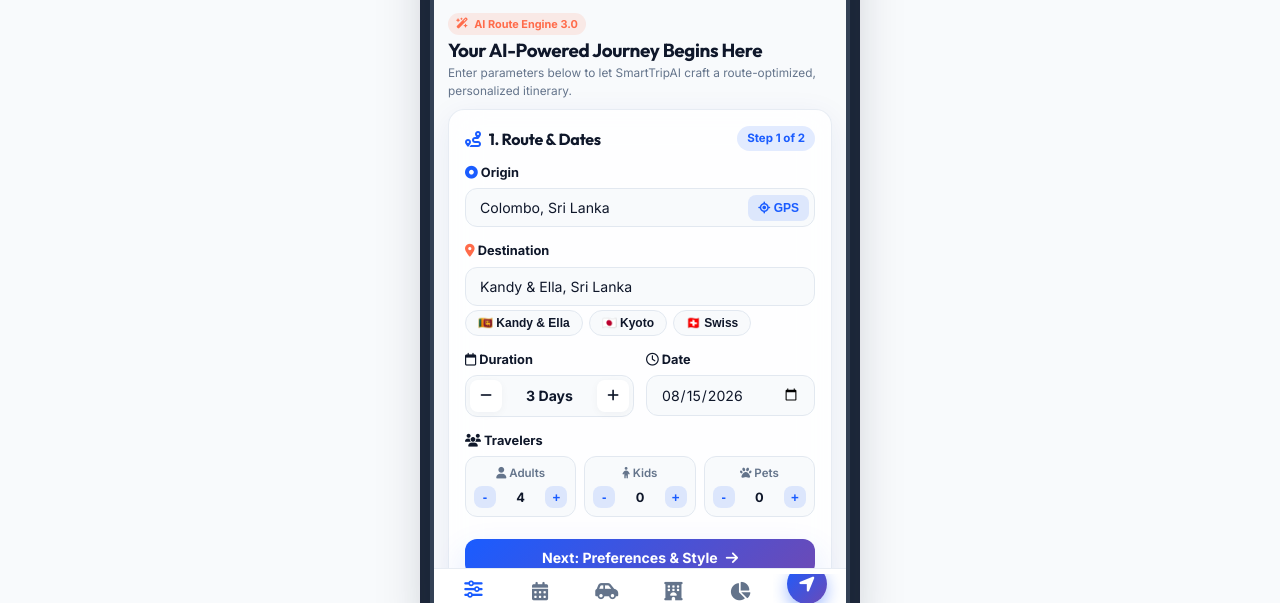
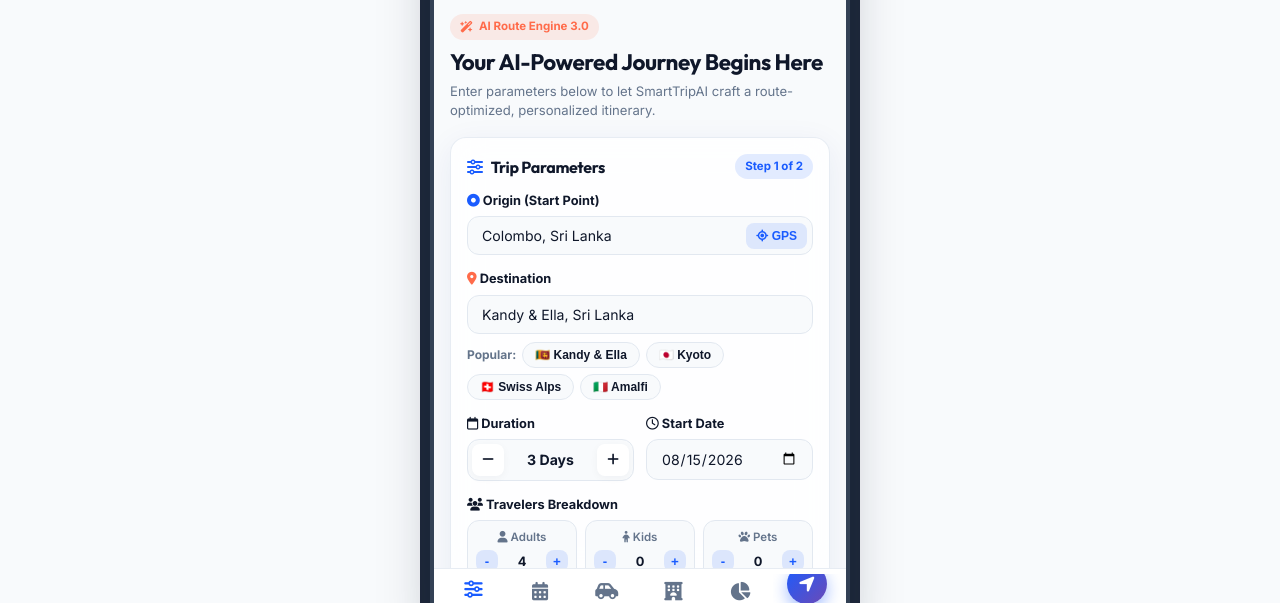
Before and after one commit to ShelumHansana/SmartTripAI, a website: page index.html in a window 1280 px wide. Shown: the part 197-800 px from the top of the page. Drawn offline with nearby package versions, Linux system fonts and the light colour scheme.

Commit message:
refactor: simplify trip setup into a single-page form and update scrollable viewport behavior

```diff
--- a/app.js
+++ b/app.js
@@ -413,20 +413,6 @@ function setupEventListeners() {
   window.toggleVibeTag = function(pill) {
     pill.classList.toggle('active');
   };
-}
-
-// Setup Step Switcher (Step 1 & Step 2)
-function goToSetupStep(stepNum) {
-  const step1 = document.getElementById('setupStep1');
-  const step2 = document.getElementById('setupStep2');
-  if (!step1 || !step2) return;
-  if (stepNum === 1) {
-    step1.classList.add('active');
-    step2.classList.remove('active');
-  } else {
-    step1.classList.remove('active');
-    step2.classList.add('active');
-  }
 }
 
 // --------------------------------------------------------------------------
--- a/index.html
+++ b/index.html
@@ -116,18 +116,18 @@
               <p class="hero-subtext">Enter parameters below to let SmartTripAI craft a route-optimized, personalized itinerary.</p>
             </div>
 
-            <!-- Input Card Engine (Step 1 of 2: Route & Group) -->
-            <div class="card glass-card input-card-engine setup-step active" id="setupStep1">
+            <!-- Input Card Engine -->
+            <div class="card glass-card input-card-engine">
               <div class="card-header">
-                <h3><i class="fa-solid fa-route text-primary"></i> 1. Route & Dates</h3>
+                <h3><i class="fa-solid fa-sliders text-primary"></i> Trip Parameters</h3>
                 <span class="badge badge-primary">Step 1 of 2</span>
               </div>
 
               <!-- Start Point (Origin) -->
               <div class="form-group">
-                <label class="form-label"><i class="fa-solid fa-circle-dot text-primary"></i> Origin</label>
+                <label class="form-label"><i class="fa-solid fa-circle-dot text-primary"></i> Origin (Start Point)</label>
                 <div class="input-with-action">
-                  <input type="text" id="originInput" class="form-control" value="Colombo, Sri Lanka" placeholder="Starting location...">
+                  <input type="text" id="originInput" class="form-control" value="Colombo, Sri Lanka" placeholder="Search starting city or address...">
                   <button class="input-action-btn" onclick="detectGPSLocation()" title="Detect current GPS">
                     <i class="fa-solid fa-location-crosshairs"></i> GPS
                   </button>
@@ -137,13 +137,15 @@
               <!-- Destination Point -->
               <div class="form-group">
                 <label class="form-label"><i class="fa-solid fa-location-dot text-secondary"></i> Destination</label>
-                <input type="text" id="destInput" class="form-control" value="Kandy & Ella, Sri Lanka" placeholder="Where to explore?">
+                <input type="text" id="destInput" class="form-control" value="Kandy & Ella, Sri Lanka" placeholder="Where do you want to explore?">
 
                 <!-- Quick Destination Suggestions -->
-                <div class="pill-group mt-1">
+                <div class="pill-group mt-2">
+                  <span class="pill-title">Popular:</span>
                   <button class="pill-chip" onclick="setDestination('Kandy & Ella, Sri Lanka')">🇱🇰 Kandy & Ella</button>
                   <button class="pill-chip" onclick="setDestination('Kyoto & Nara, Japan')">🇯🇵 Kyoto</button>
-                  <button class="pill-chip" onclick="setDestination('Interlaken, Switzerland')">🇨🇭 Swiss</button>
+                  <button class="pill-chip" onclick="setDestination('Interlaken, Switzerland')">🇨🇭 Swiss Alps</button>
+                  <button class="pill-chip" onclick="setDestination('Amalfi Coast, Italy')">🇮🇹 Amalfi</button>
                 </div>
               </div>
 
@@ -159,14 +161,14 @@
                 </div>
 
                 <div class="form-group flex-1">
-                  <label class="form-label"><i class="fa-regular fa-clock"></i> Date</label>
+                  <label class="form-label"><i class="fa-regular fa-clock"></i> Start Date</label>
                   <input type="date" id="startDateInput" class="form-control" value="2026-08-15">
                 </div>
               </div>
 
               <!-- Group Size Breakdown -->
               <div class="form-group">
-                <label class="form-label"><i class="fa-solid fa-users"></i> Travelers</label>
+                <label class="form-label"><i class="fa-solid fa-users"></i> Travelers Breakdown</label>
                 <div class="group-breakdown-grid">
                   <div class="breakdown-item">
                     <span class="b-label"><i class="fa-solid fa-user"></i> Adults</span>
@@ -195,31 +197,18 @@
                 </div>
               </div>
 
-              <!-- Step 1 Next Button -->
-              <button class="btn btn-primary btn-block mt-2 shine-effect" onclick="goToSetupStep(2)">
-                <span>Next: Preferences & Style</span> <i class="fa-solid fa-arrow-right"></i>
-              </button>
-            </div>
-
-            <!-- Input Card Engine (Step 2 of 2: Preferences & Style) -->
-            <div class="card glass-card input-card-engine setup-step" id="setupStep2">
-              <div class="card-header">
-                <h3><i class="fa-solid fa-sliders text-secondary"></i> 2. Budget & Style</h3>
-                <span class="badge badge-secondary">Step 2 of 2</span>
-              </div>
-
               <!-- Preferences: Budget Level -->
               <div class="form-group">
                 <label class="form-label"><i class="fa-solid fa-wallet"></i> Budget Level</label>
                 <div class="segment-control" id="budgetSegment">
                   <button class="segment-btn" data-value="economy" onclick="selectSegment('budgetSegment', this)">
-                    💵 Economy
+                    <span class="s-icon">💵</span> Economy
                   </button>
                   <button class="segment-btn active" data-value="mid" onclick="selectSegment('budgetSegment', this)">
-                    💳 Mid-Range
+                    <span class="s-icon">💳</span> Mid-Range
                   </button>
                   <button class="segment-btn" data-value="luxury" onclick="selectSegment('budgetSegment', this)">
-                    💎 Luxury
+                    <span class="s-icon">💎</span> Luxury
                   </button>
                 </div>
               </div>
@@ -242,26 +231,22 @@
 
               <!-- Preferences: Trip Vibe (Multi Select) -->
               <div class="form-group">
-                <label class="form-label"><i class="fa-solid fa-compass-drafting"></i> Trip Vibe</label>
+                <label class="form-label"><i class="fa-solid fa-compass-drafting"></i> Trip Vibe & Interests</label>
                 <div class="tag-selector" id="vibeTags">
-                  <button class="tag-pill active" onclick="toggleVibeTag(this)">🌲 Nature</button>
-                  <button class="tag-pill active" onclick="toggleVibeTag(this)">⛩️ Culture</button>
-                  <button class="tag-pill active" onclick="toggleVibeTag(this)">🍜 Food</button>
-                  <button class="tag-pill" onclick="toggleVibeTag(this)">🧗‍♂️ Hiking</button>
-                  <button class="tag-pill" onclick="toggleVibeTag(this)">🏖️ Beach</button>
-                  <button class="tag-pill" onclick="toggleVibeTag(this)">📸 Photos</button>
+                  <button class="tag-pill active" onclick="toggleVibeTag(this)">🌲 Nature & Wildlife</button>
+                  <button class="tag-pill active" onclick="toggleVibeTag(this)">⛩️ Culture & Heritage</button>
+                  <button class="tag-pill active" onclick="toggleVibeTag(this)">🍜 Culinary & Dining</button>
+                  <button class="tag-pill" onclick="toggleVibeTag(this)">🧗‍♂️ Adventure & Hiking</button>
+                  <button class="tag-pill" onclick="toggleVibeTag(this)">🏖️ Coastal & Beach</button>
+                  <button class="tag-pill" onclick="toggleVibeTag(this)">📸 Photography Spots</button>
                 </div>
               </div>
 
-              <!-- Step 2 Navigation Buttons -->
-              <div class="form-row mt-2">
-                <button class="btn btn-outline" style="flex: 0 0 80px;" onclick="goToSetupStep(1)">
-                  <i class="fa-solid fa-arrow-left"></i> Back
-                </button>
-                <button class="btn btn-primary flex-1 shine-effect" onclick="generateAIItinerary()">
-                  <span>Generate Itinerary</span> <i class="fa-solid fa-wand-magic-sparkles"></i>
-                </button>
-              </div>
+              <!-- Primary CTA -->
+              <button class="btn btn-primary btn-block btn-lg mt-3 shine-effect" onclick="generateAIItinerary()">
+                <span>Generate AI Itinerary</span> <i class="fa-solid fa-wand-magic-sparkles"></i>
+              </button>
+
             </div>
 
           </div>
--- a/package.json
+++ b/package.json
@@ -13,7 +13,7 @@
   "author": "",
   "license": "ISC",
   "type": "commonjs",
-  "devDependencies": {
+  "dependencies": {
     "@capacitor/android": "^8.5.0",
     "@capacitor/cli": "^8.5.0",
     "@capacitor/core": "^8.5.0"
--- a/styles.css
+++ b/styles.css
@@ -500,8 +500,8 @@ body.native-app .app-bar {
 .screen-viewport {
   flex: 1 1 auto;
   min-height: 0;
-  overflow: hidden !important;
-  overscroll-behavior: none !important;
+  overflow-y: auto;
+  -webkit-overflow-scrolling: touch;
   position: relative;
   background: var(--bg-app);
   scrollbar-width: none;
@@ -516,16 +516,12 @@ body.native-app .app-bar {
 
 .screen {
   display: none;
-  height: 100%;
-  overflow: hidden !important;
-  animation: fadeIn 0.25s ease-in-out;
+  min-height: 100%;
+  animation: fadeIn 0.3s ease-in-out;
 }
 
 .screen.active {
-  display: flex;
-  flex-direction: column;
-  height: 100%;
-  overflow: hidden !important;
+  display: block;
 }
 
 @keyframes fadeIn {
@@ -534,12 +530,7 @@ body.native-app .app-bar {
 }
 
 .screen-content {
-  padding: 12px 14px;
-  height: 100%;
-  display: flex;
-  flex-direction: column;
-  overflow: hidden !important;
-  box-sizing: border-box;
+  padding: 16px;
 }
 
 .p-0 { padding: 0 !important; }
@@ -915,45 +906,36 @@ body.native-app .app-bar {
    8. SCREEN 1: ONBOARDING & SETUP
    -------------------------------------------------------------------------- */
 .onboarding-hero {
-  margin-bottom: 8px;
+  margin-bottom: 16px;
 }
 
 .hero-chip {
   display: inline-flex;
   align-items: center;
   gap: 6px;
-  font-size: 0.68rem;
+  font-size: 0.72rem;
   font-weight: 700;
-  padding: 3px 8px;
+  padding: 4px 10px;
   border-radius: var(--radius-full);
   background: var(--secondary-light);
   color: var(--secondary);
-  margin-bottom: 4px;
+  margin-bottom: 8px;
 }
 
 .hero-title {
-  font-size: 1.18rem;
-  line-height: 1.2;
-  margin-bottom: 4px;
+  font-size: 1.4rem;
+  line-height: 1.25;
+  margin-bottom: 6px;
   color: var(--text-main);
 }
 
 .hero-subtext {
-  font-size: 0.74rem;
+  font-size: 0.82rem;
   color: var(--text-muted);
 }
 
 .input-card-engine {
-  margin-bottom: 8px;
-}
-
-.setup-step {
-  display: none;
-  animation: fadeIn 0.25s ease-in-out;
-}
-
-.setup-step.active {
-  display: block;
+  margin-bottom: 24px;
 }
 
 /* --------------------------------------------------------------------------
```
Also changed, not shown: vercel.json.
